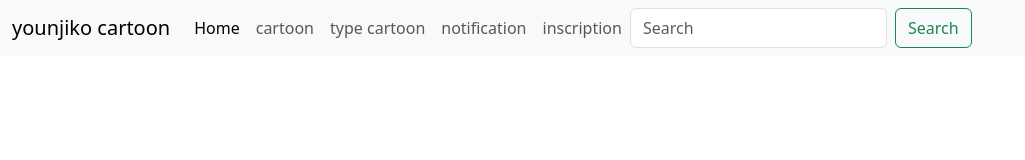
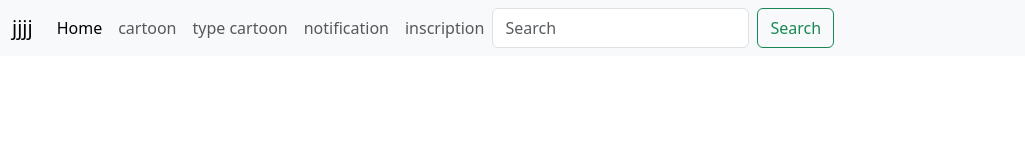
Before and after one commit to IMSET-Sousse/younjiko-cartoon, a plain HTML site: page index.html in a window 1280 px wide. Shown: the whole page, without its empty margins (0-1025 px from the left). Drawn offline with nearby package versions, Linux system fonts and the light colour scheme.

Commit message:
update logo

```diff
--- a/index.html
+++ b/index.html
@@ -9,7 +9,7 @@
   <body>
     <nav class="navbar navbar-expand-lg bg-body-tertiary">
         <div class="container-fluid">
-          <a class="navbar-brand" href="#">younjiko cartoon</a>
+          <a class="navbar-brand" href="#">jjjj</a>
           <button class="navbar-toggler" type="button" data-bs-toggle="collapse" data-bs-target="#navbarSupportedContent" aria-controls="navbarSupportedContent" aria-expanded="false" aria-label="Toggle navigation">
             <span class="navbar-toggler-icon"></span>
           </button>
```
